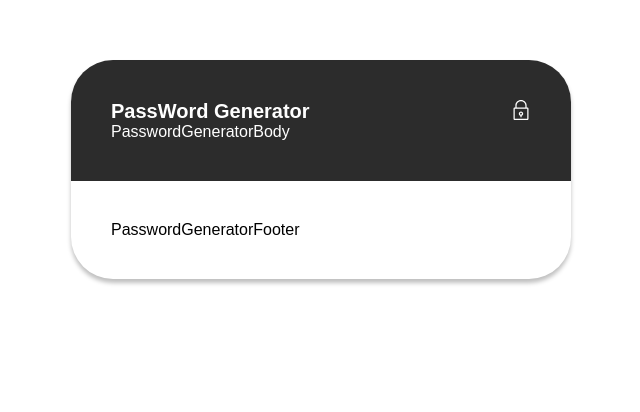
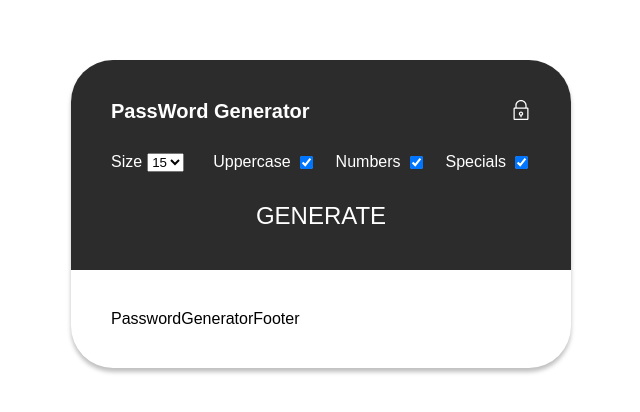
Before and after one commit to PoChuanSu/React-Basic, a React (Create React App) app in the folder react-password-generator/: page / in a window 1280 px wide. Shown: the part 140-552 px from the top of the page, without its empty margins (319-959 px from the left). Built offline with nearby package versions, Linux system fonts and the light colour scheme.

Commit message:
form design

```diff
--- a/react-password-generator/src/components/PasswordGeneratorBody/PasswordGeneratorBody.jsx
+++ b/react-password-generator/src/components/PasswordGeneratorBody/PasswordGeneratorBody.jsx
@@ -1,5 +1,34 @@
 import s from "./style.module.css";
 
 export function PasswordGeneratorBody() {
-  return <div>PasswordGeneratorBody</div>;
+  return (
+    <form>
+      <div className={s.grid_container}>
+        <div className={s.grid_item}>
+          Size
+          <select defaultValue={15}>
+            <option>5</option>
+            <option>10</option>
+            <option>15</option>
+            <option>20</option>
+          </select>
+        </div>
+        <div className={s.grid_item}>
+          Uppercase
+          <input type="checkbox" defaultChecked />
+        </div>
+        <div className={s.grid_item}>
+          Numbers
+          <input type="checkbox" defaultChecked />
+        </div>
+        <div className={s.grid_item}>
+          Specials
+          <input type="checkbox" defaultChecked />
+        </div>
+      </div>
+      <div className={s.btn_container}>
+        <button className={s.btn_generate}>GENERATE</button>
+      </div>
+    </form>
+  );
 }
--- a/react-password-generator/src/components/PasswordGeneratorBody/style.module.css
+++ b/react-password-generator/src/components/PasswordGeneratorBody/style.module.css
@@ -0,0 +1,25 @@
+.grid_container {
+  display: grid;
+  grid-template-columns: repeat(4, 1fr);
+  margin: 30px 0px;
+  gap: 20px;
+}
+
+.grid_item {
+  display: flex;
+  gap: 5px;
+}
+
+.btn_container {
+  display: flex;
+  justify-content: center;
+}
+
+.btn_generate:hover {
+  cursor: pointer;
+}
+
+.btn_generate {
+  all: unset;
+  font-size: x-large;
+}
```
